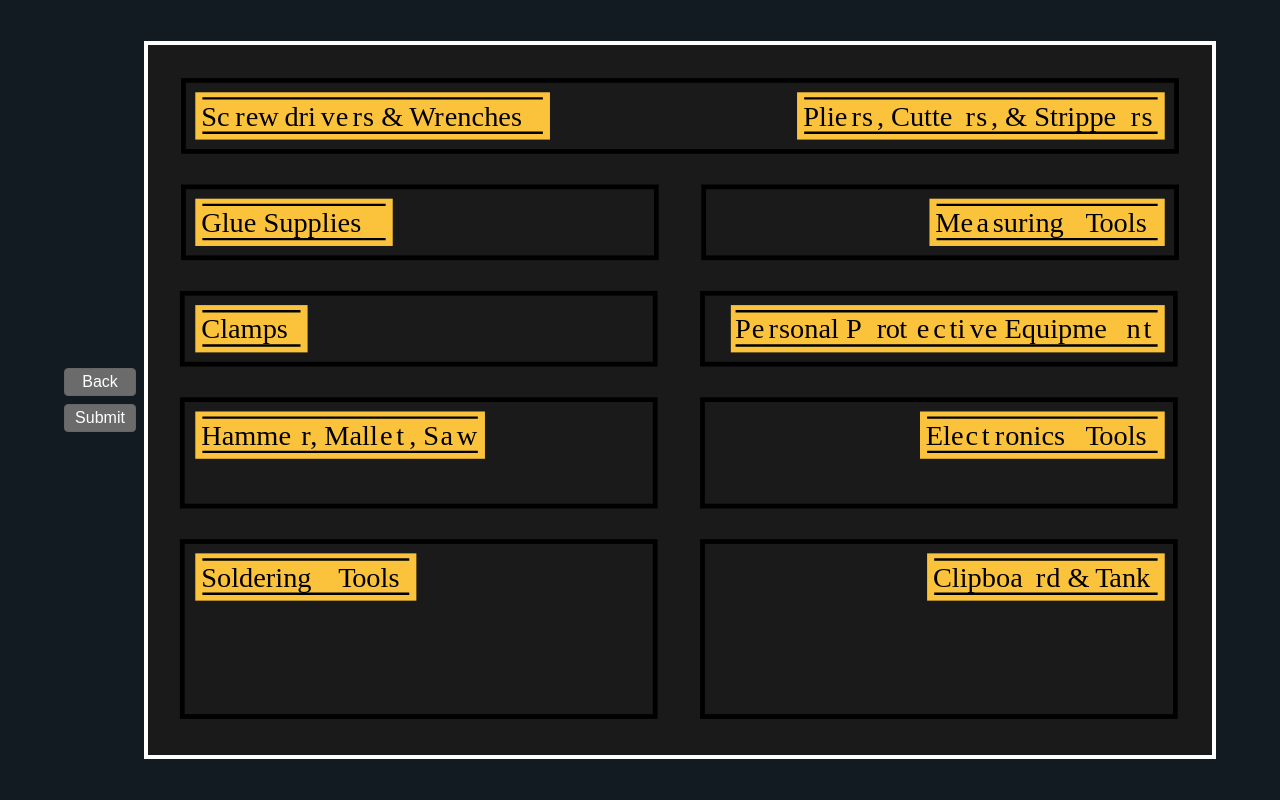
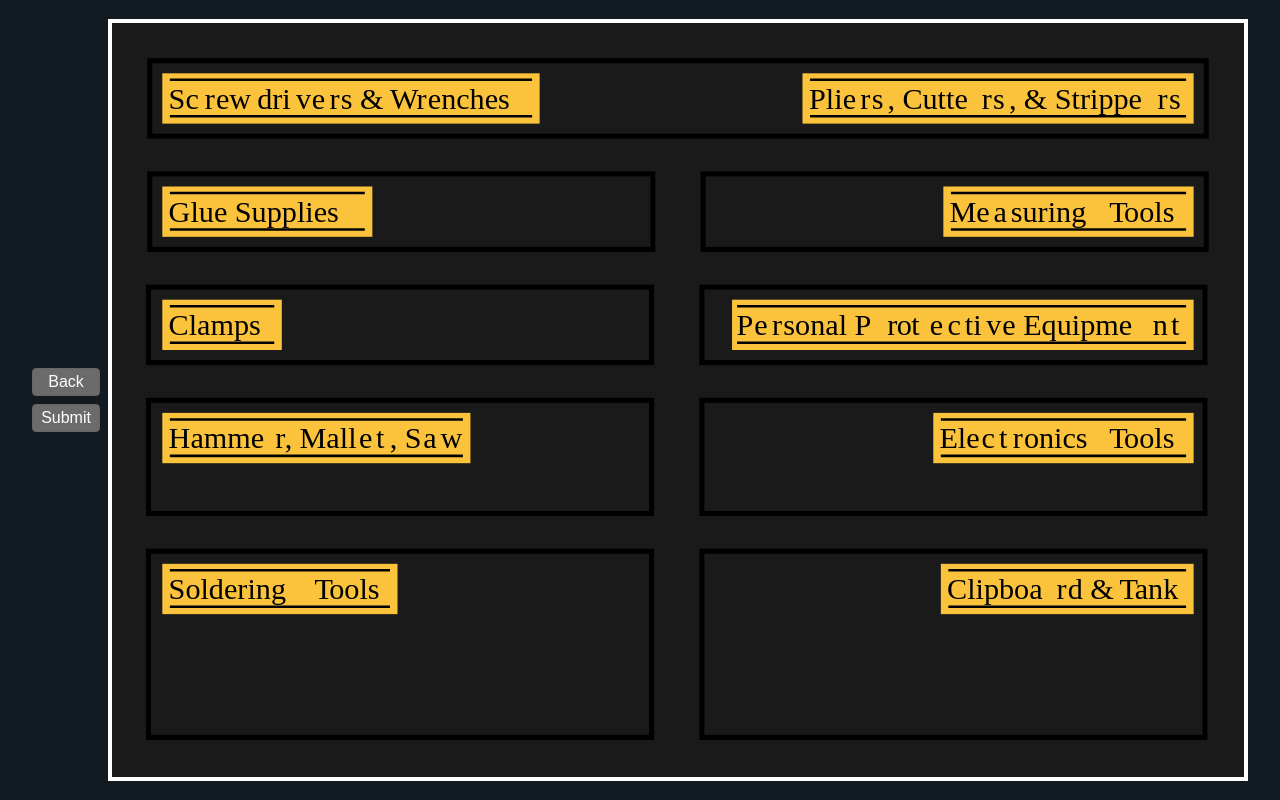
Before and after one commit to cmwharff/toolCheck, a website built with Vite: page index.html in a window 1280 px wide. Both pictures are taken after a click on the button "Submit". Built offline with nearby package versions, Linux system fonts and the light colour scheme.

Commit message:
svg fix for safari

```diff
--- a/style.css
+++ b/style.css
@@ -61,12 +61,12 @@ button {
 #ct,
 #ppe {
     display: flex;
-    width: 90vw;
+    width: 95vw;
     height: 90vh;
 }
 
 svg {
-    width: auto;
+    width: 100vw;
     border: .5vh solid white;
 }
 
```
